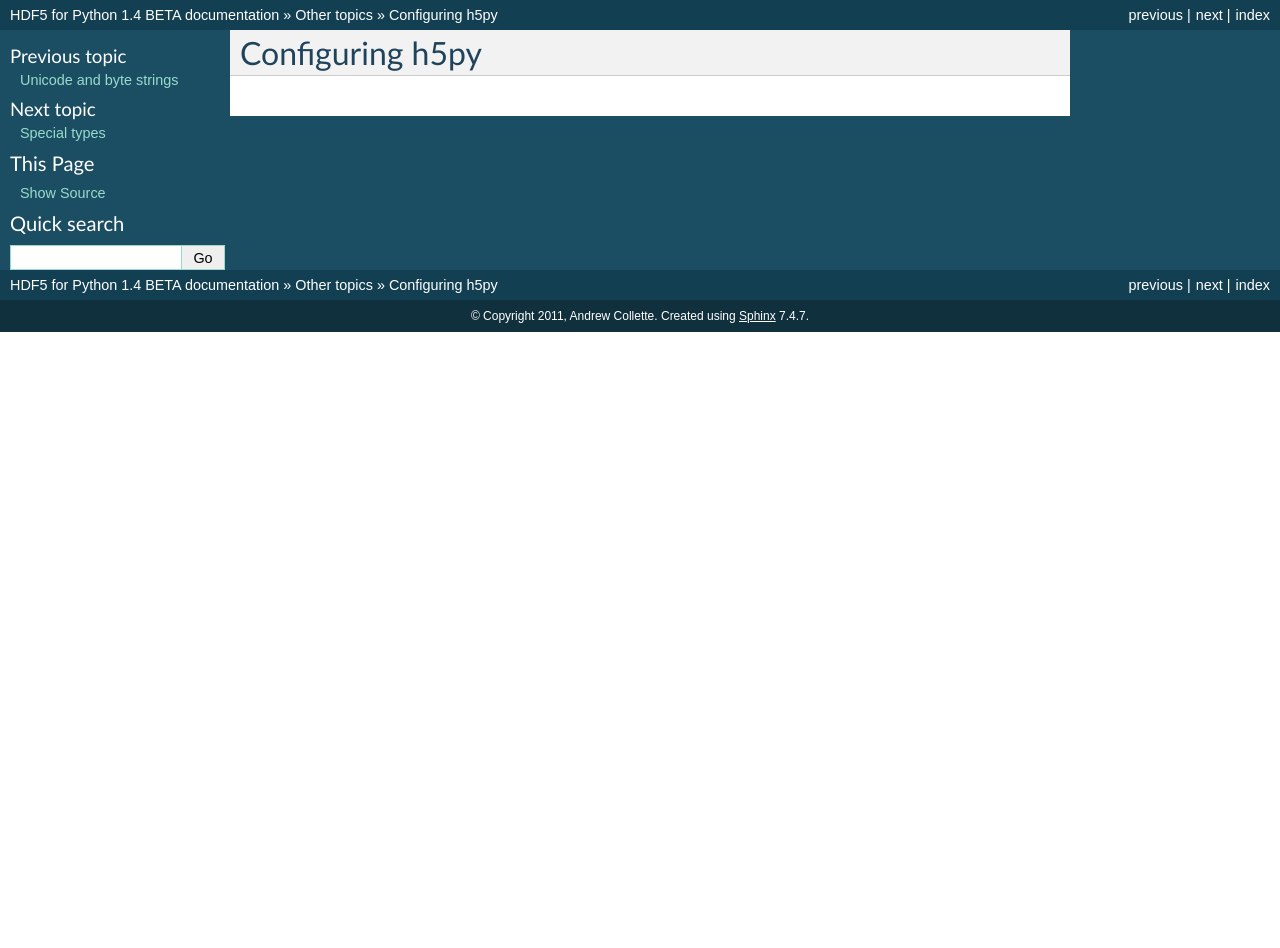
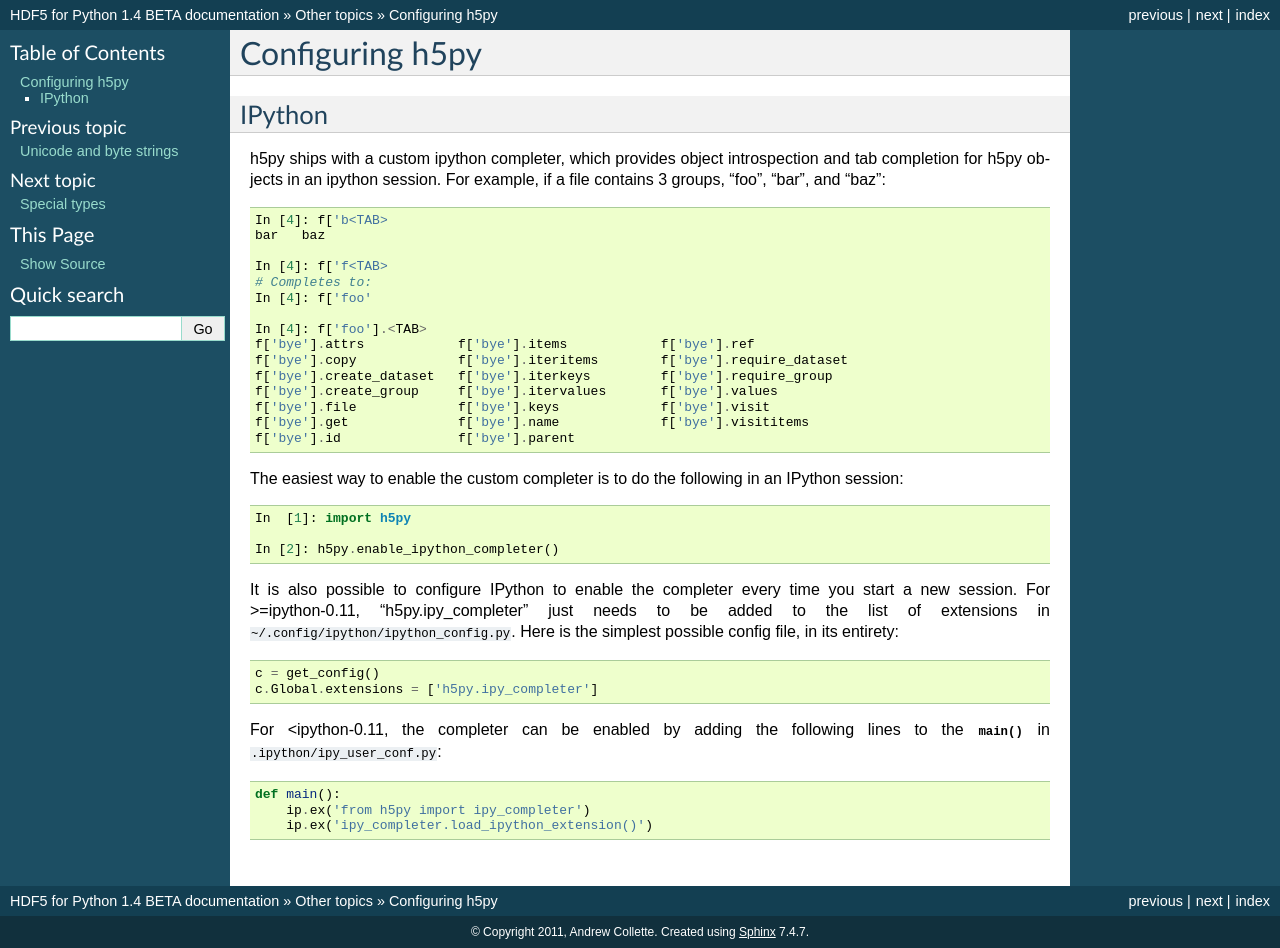
Before and after one commit to google-code-export/h5py, a Sphinx documentation site: the page built from docs/source/topics/config.rst, in a window 1280 px wide. Built offline with Sphinx 7.4.7, drawn with Linux system fonts in a browser that asks for light colours; before the commit the page ends 900 px from its top, so only the background shows below that.

Commit message:
add enable_ipython_completer function, document configuring for ipython

```diff
--- a/docs/source/topics/config.rst
+++ b/docs/source/topics/config.rst
@@ -1,2 +1,49 @@
 Configuring h5py
 ================
+
+
+IPython
+-------
+
+h5py ships with a custom ipython completer, which provides object introspection
+and tab completion for h5py objects in an ipython session. For example, if a
+file contains 3 groups, "foo", "bar", and "baz"::
+
+   In [4]: f['b<TAB>
+   bar   baz
+
+   In [4]: f['f<TAB>
+   # Completes to:
+   In [4]: f['foo'
+
+   In [4]: f['foo'].<TAB>
+   f['bye'].attrs            f['bye'].items            f['bye'].ref
+   f['bye'].copy             f['bye'].iteritems        f['bye'].require_dataset
+   f['bye'].create_dataset   f['bye'].iterkeys         f['bye'].require_group
+   f['bye'].create_group     f['bye'].itervalues       f['bye'].values
+   f['bye'].file             f['bye'].keys             f['bye'].visit
+   f['bye'].get              f['bye'].name             f['bye'].visititems
+   f['bye'].id               f['bye'].parent
+
+The easiest way to enable the custom completer is to do the following in an
+IPython session::
+
+   In  [1]: import h5py
+
+   In [2]: h5py.enable_ipython_completer()
+
+It is also possible to configure IPython to enable the completer every time you
+start a new session. For >=ipython-0.11, "h5py.ipy_completer" just needs to be
+added to the list of extensions in
+:file:`~/.config/ipython/ipython_config.py`. Here is the simplest possible
+config file, in its entirety::
+
+   c = get_config()
+   c.Global.extensions = ['h5py.ipy_completer']
+
+For <ipython-0.11, the completer can be enabled by adding the following lines
+to the :func:`main` in :file:`.ipython/ipy_user_conf.py`::
+
+   def main():
+       ip.ex('from h5py import ipy_completer')
+       ip.ex('ipy_completer.load_ipython_extension()')
```
Also changed, not shown: h5py/__init__.py (+20 -0 lines).
